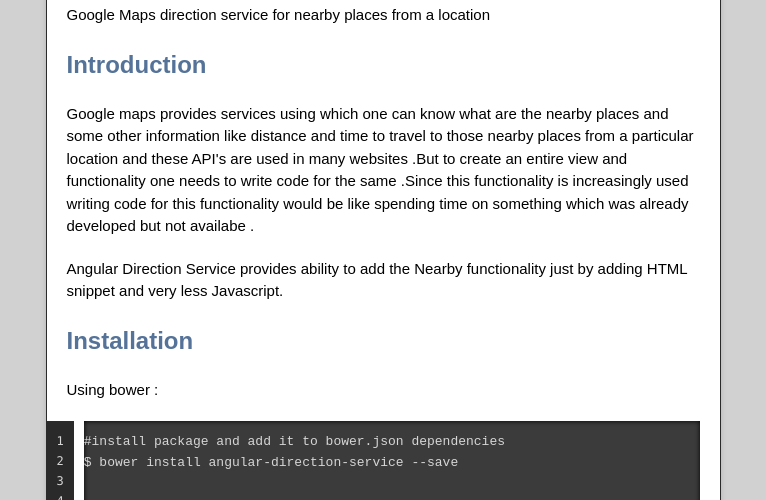
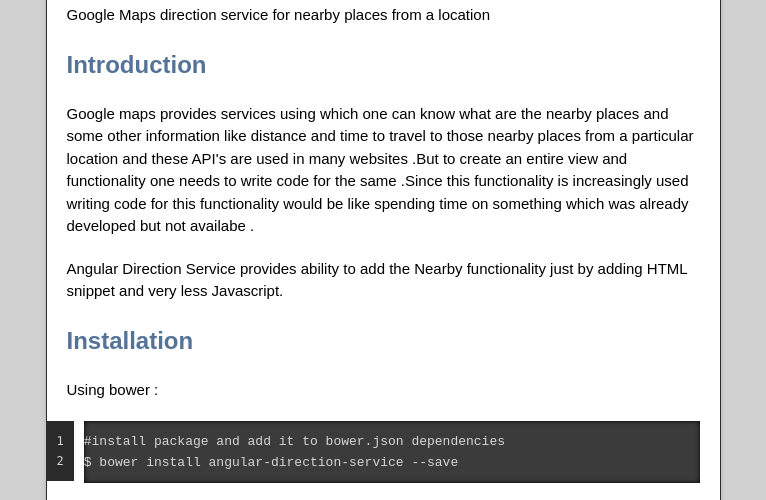
Before and after one commit to JesselJohn/angular-direction-service, a plain HTML site: page index.html in a window 1280 px wide. Shown: the part 446-946 px from the top of the page, without its empty margins (257-1023 px from the left). Drawn offline with nearby package versions, Linux system fonts and the light colour scheme.

Commit message:
Update index.html

```diff
--- a/index.html
+++ b/index.html
@@ -55,10 +55,6 @@
 
 <pre><code>#install package and add it to bower.json dependencies
 $ bower install angular-direction-service --save
-
-
-# install package and add it to bower.json devDependencies
-$ bower install angular-direction-service --save-dev
 </code></pre>
 
 <h2>
```
